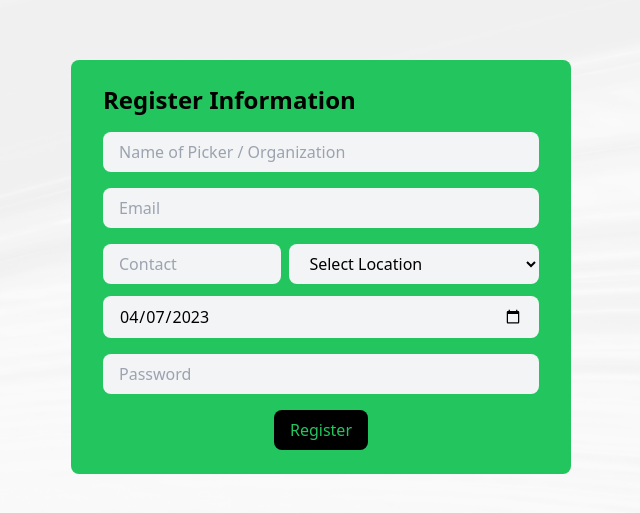
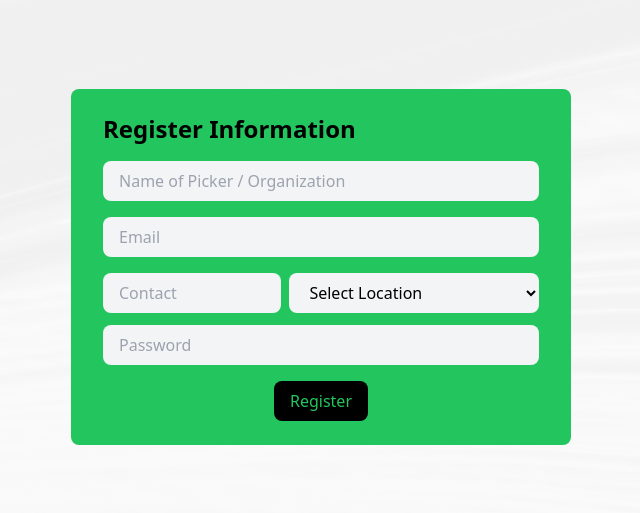
Before and after one commit to karimnyumba/Chatafisha, a React (Vite) app in the folder FuchaBins/: page /pages/RegisterForm in a window 1280 px wide. Shown: the part 133-646 px from the top of the page, without its empty margins (319-959 px from the left). Built offline with nearby package versions, Linux system fonts and the light colour scheme.

Commit message:
addition of register api

```diff
--- a/FuchaBins/src/pages/HomePage.jsx
+++ b/FuchaBins/src/pages/HomePage.jsx
@@ -5,6 +5,7 @@ import logo from "../assets/Logo.png";
 import Banner from "../assets/Banner.png";
 
 const HomePage = () => {
+
     return(
 
     <div className="bg-baki bg-cover bg-center">
@@ -24,7 +25,7 @@ const HomePage = () => {
 
           {/*Right Pane*/}
           <div className="flex flex-col justify-end w-full">
-          <div class="flex items-center mb-2">
+          <div class="flex items-center mb-">
   <h1 class="text-3xl font-bold ml-80 mr-5" style={{width: '178px'}}>CHATAFISHA</h1>
   <img src={logo} alt="logo" class="ml-6 w-12 h-12"/>
 </div>
--- a/FuchaBins/src/pages/RegisterForm.jsx
+++ b/FuchaBins/src/pages/RegisterForm.jsx
@@ -4,7 +4,7 @@ const RegisterForm = () => {
   const [name, setName] = useState("");
   const [contact, setContact] = useState("");
   const [location, setLocation] = useState("");
-  const [date, setDate] = useState(getCurrentDate()); // initialize with current date
+  // const [date, setDate] = useState(getCurrentDate()); // initialize with current date
   const [email, setEmail] = useState("");
   const [password, setPassword] = useState("");
 
@@ -16,18 +16,32 @@ const RegisterForm = () => {
     }
   };
   const handleLocationChange = (e) => setLocation(e.target.value);
-  const handleDateChange = (e) => setDate(e.target.value);
+  // const handleDateChange = (e) => setDate(e.target.value);
   const handleEmailChange = (e) => setEmail(e.target.value);
   const handlePasswordChange = (e) => setPassword(e.target.value);
 
-  function getCurrentDate() {
-    const today = new Date();
-    const month = today.getMonth() + 1; // add 1 since getMonth returns 0-11
-    const day = today.getDate();
-    const year = today.getFullYear();
-    return `${year}-${month < 10 ? "0" + month : month}-${day < 10 ? "0" + day : day}`;
-  }
+  // function getCurrentDate() {
+  //   const today = new Date();
+  //   const month = today.getMonth() + 1; // add 1 since getMonth returns 0-11
+  //   const day = today.getDate();
+  //   const year = today.getFullYear();
+  //   return `${year}-${month < 10 ? "0" + month : month}-${day < 10 ? "0" + day : day}`;
+  // }
 
+  async function signup(){
+    let item = {name, email, contact, location}
+    console.warn(item)
+    let result = await fetch("https://localhost:8000/api/register",{
+      method:'POST',
+      body:JSON.stringify(item),
+      header:{
+        "Content-Type": 'application/json',
+        "Accept": 'application/json'
+      }
+    })
+    result = await result.json()
+    console.warn("result", result)
+}
   return (
     <div className="bg-baki bg-cover bg-center min-h-screen flex flex-col items-center justify-center">
       <div className="bg-green-500 rounded-lg px-8 py-6">
@@ -69,20 +83,20 @@ const RegisterForm = () => {
               <option value="Ilala">Ilala</option>
             </select>
           </div>
-          <input
+          {/* <input
             type="date"
             className="bg-gray-100 rounded-lg px-4 mt-3 py-2 w-full mb-4"
             value={date}
             onChange={handleDateChange}
-          />
+          /> */}
           <input
             type="password"
             placeholder="Password"
-            className="bg-gray-100 rounded-lg px-4 py-2 w-full mb-4"
+            className="bg-gray-100 rounded-lg px-4 py-2 mt-3 w-full mb-4"
             value={password}
             onChange={handlePasswordChange}
           />
-          <button className="bg-black text-green-500 rounded-lg px-4 py-2">
+          <button onClick={signup} className="bg-black text-green-500 rounded-lg px-4 py-2">
             Register
           </button>
         </form>
--- a/FuchaBins/src/pages/login.jsx
+++ b/FuchaBins/src/pages/login.jsx
@@ -8,6 +8,7 @@ import RegisterForm from "./RegisterForm";
 const Login = () => {
 
   const navigate = useNavigate();
+
 
   return (
     <div className="bg-baki bg-cover bg-center min-h-screen flex flex-col items-center justify-center">
```
